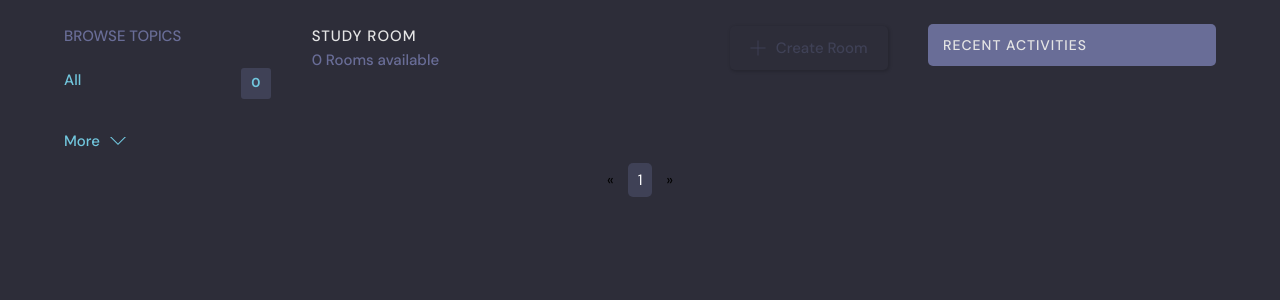
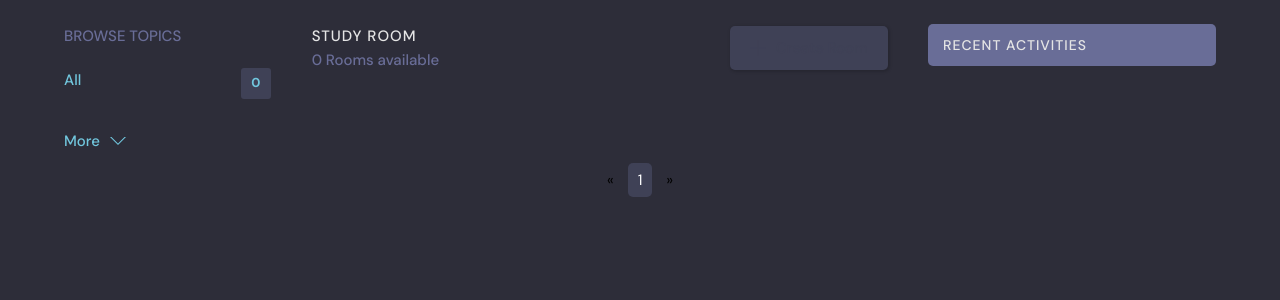
Before and after one commit to sheharyarahmad842/studybud, a Django app: page / in a window 1280 px wide. Shown: the part 76-376 px from the top of the page. Run offline with Django 4.2, Linux system fonts and the light colour scheme; data that the repository does not hold is empty; parts of the project's set-up code (start-up, migrations or seed data) failed here and were passed over.

Commit message:
Configure css file

```diff
--- a/static/css/style.css
+++ b/static/css/style.css
@@ -101,7 +101,7 @@ a {
 }
 
 .btn--main {
-  background-color: var(--darkreader-bg--color-main);
+  background-color: var(--color-dark);
   color: var(--color-dark);
 }
 
@@ -138,7 +138,7 @@ a {
 }
 
 .comment-button {
-  background-color: var(--darkreader-bg--color-main);
+  background-color: var(--color-dark);
   border: none;
   display: inline-flex;
   align-items: center;
```
